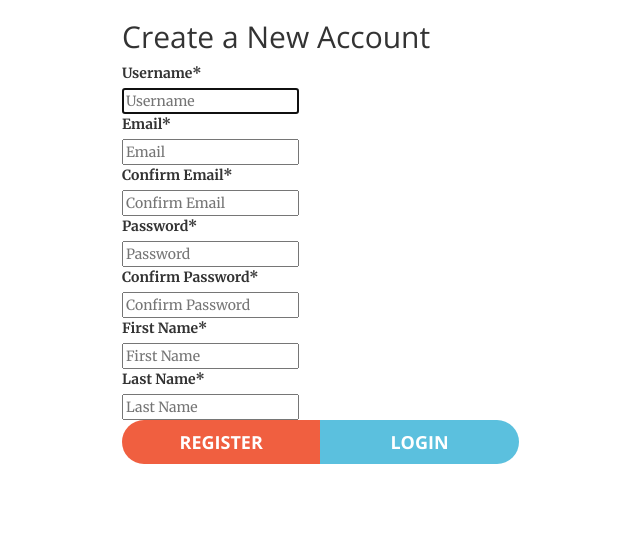
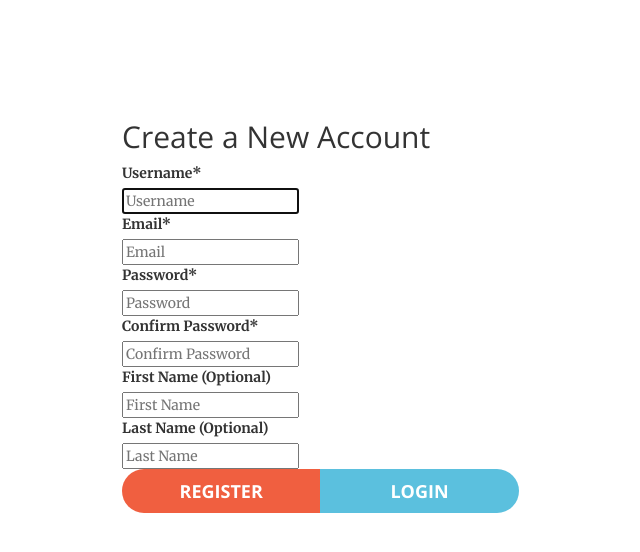
Before and after one commit to you-zhou/demo, a Django app: page /accounts/register/ in a window 1280 px wide. Shown: the top 552 px of the page, without its empty margins (213-853 px from the left). Run offline with Django 3.2, Linux system fonts and the light colour scheme; some libraries are stand-ins or nearby versions.

Commit message:
Removed email confirmation & Put registration into a section.

```diff
--- a/accounts/forms.py
+++ b/accounts/forms.py
@@ -47,13 +47,15 @@ class RegisterForm(forms.ModelForm):
             attrs={'placeholder': "Username",
                    'autofocus': ""}))
     first_name = forms.CharField(
-        label='First Name',
+        required = False,
+        label='First Name (Optional)',
         max_length=30,
         widget=forms.TextInput(
             attrs={'placeholder': 'First Name'})
     )
     last_name = forms.CharField(
-        label='Last Name',
+        required = False,
+        label='Last Name (Optional)',
         max_length=30,
         widget=forms.TextInput(
             attrs={'placeholder': 'Last Name'})
@@ -62,10 +64,6 @@ class RegisterForm(forms.ModelForm):
         label='Email',
         widget=forms.TextInput(
             attrs={'placeholder': "Email"}))
-    email2 = forms.EmailField(
-        label='Confirm Email',
-        widget=forms.TextInput(
-            attrs={'placeholder': "Confirm Email"}))
     password = forms.CharField(
         label='Password',
         max_length=50,
@@ -82,7 +80,6 @@ class RegisterForm(forms.ModelForm):
         fields = [
             'username',
             'email',
-            'email2',
             'password',
             'password2',
         ]
@@ -94,9 +91,6 @@ class RegisterForm(forms.ModelForm):
         As oppose overwriting clean() will only put the error on top.
         """
         email = self.cleaned_data.get('email')
-        email2 = self.cleaned_data.get('email2')
-        if email != email2:
-            raise forms.ValidationError("Email must match")
         email_qs = User.objects.filter(email=email)
         if email_qs.exists():
             raise forms.ValidationError(
--- a/templates/accounts/register.html
+++ b/templates/accounts/register.html
@@ -5,6 +5,7 @@
 {% block title %}Register{% endblock %}
 
 {% block content %}
+<section id="contact">
 	<div class="container col-sm-6 col-sm-offset-3 col-md-4 col-sm-offset-4">
 		<form action="" method="POST" accept-charset="utf-8">
 			<h2>Create a New Account</h2>
@@ -20,4 +21,5 @@
 			</div>
 		</form>
 	</div>
+</section>
 {% endblock %}
```
Lines whose indentation alone changed are shown as unchanged.
